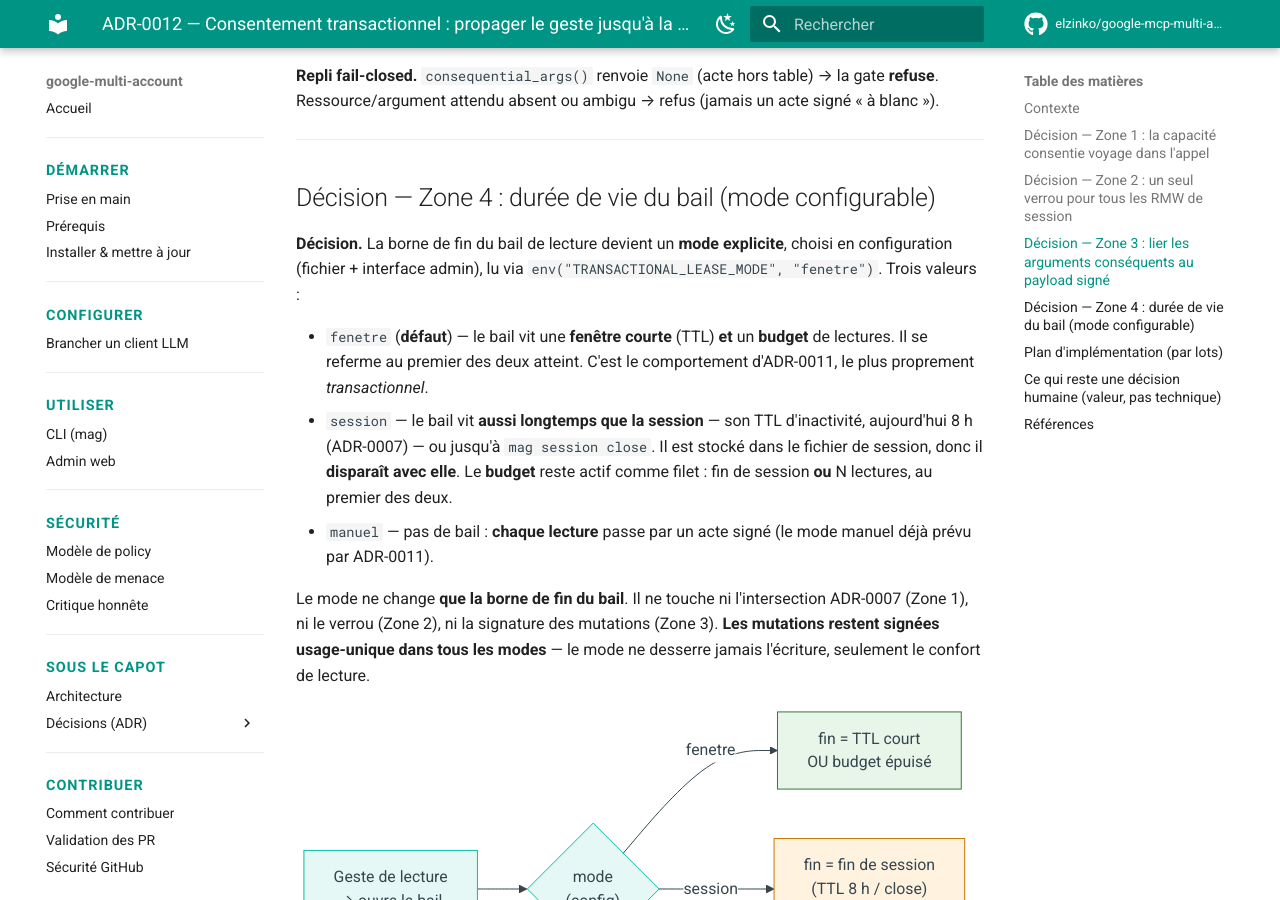
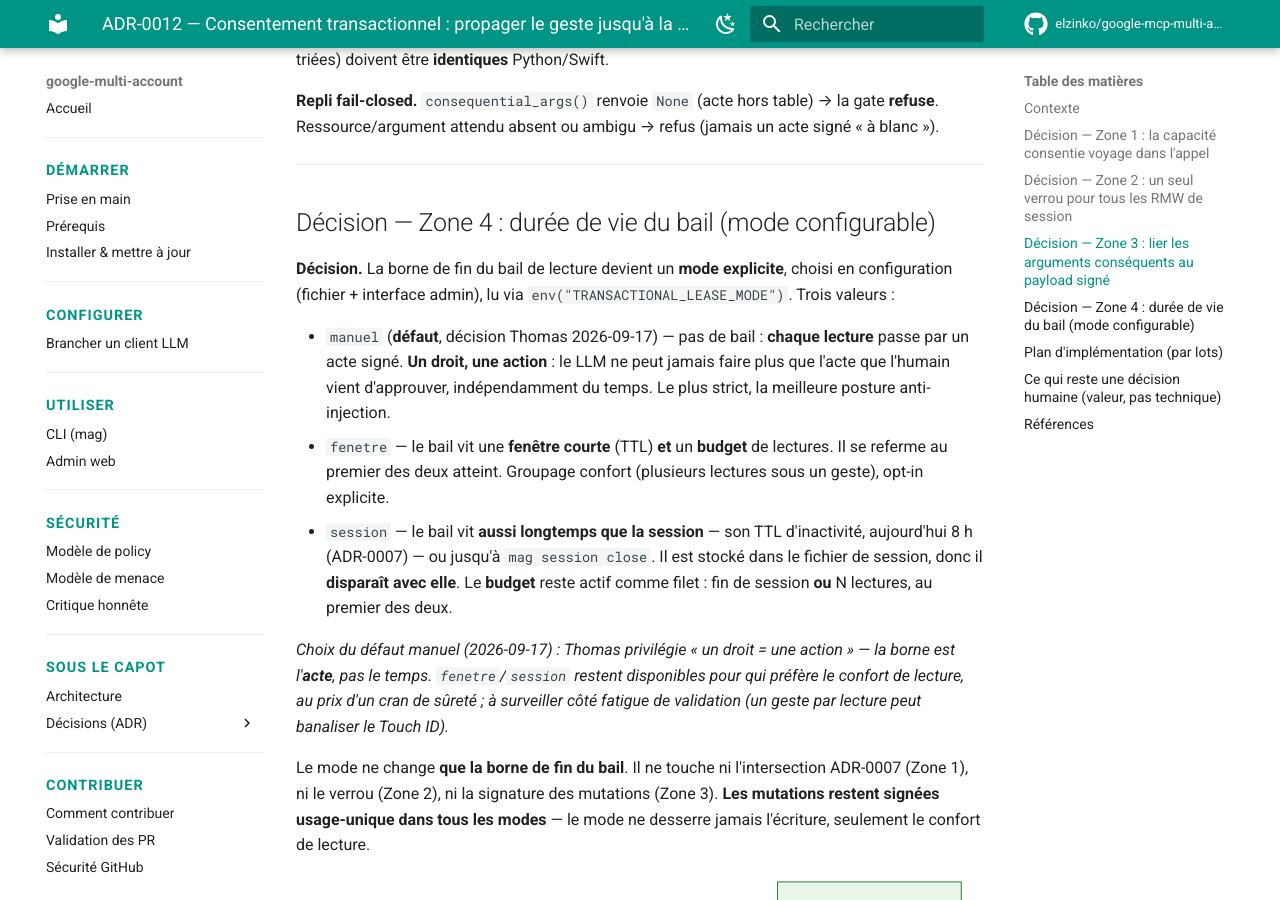
Before and after one commit to elzinko/google-mcp-multi-account, an MkDocs documentation site: the page built from docs/adr/ADR-0012-consentement-transactionnel-propagation.md, in a window 1280 px wide and 900 px high, scrolled down 5276 px. Built offline with MkDocs 1.6.1 and Material for MkDocs 9.7.7, drawn with Linux system fonts in a browser that asks for light colours; comment, search, counter and statistics services are not loaded; some of the changed text lies outside the part shown.

Commit message:
feat(transactional): défaut = mode manuel — un droit, une action (décision Thomas)
La borne du consentement de lecture par défaut n'est plus le temps mais
l'ACTE : `transactional_lease_mode()` défaut = `manuel` (chaque lecture
signée), et repli fail-closed = `manuel` (le plus strict). Seul un opt-in
explicite `fenetre`/`session` ouvre le groupage de lectures.

Rationale (Thomas 2026-09-17) : « un droit, une action » — le LLM ne peut
jamais faire plus que l'acte approuvé, indépendamment du temps. Les
mutations l'étaient déjà (signées par acte) ; la lecture s'aligne. Piège
assumé : un geste par lecture peut fatiguer la validation — `fenetre`
reste disponible pour le confort.

Tests ajustés (fenetre explicite là où le groupage est testé ; défaut =
manuel ; repli inconnu → manuel). ADR-0012 Zone 4 + fiche mis à jour.
Suite 578/578.

Co-Authored-By: Claude Opus 4.8 <noreply@anthropic.com>

```diff
--- a/docs/adr/ADR-0012-consentement-transactionnel-propagation.md
+++ b/docs/adr/ADR-0012-consentement-transactionnel-propagation.md
@@ -5,7 +5,7 @@
 **Décideurs** : Thomas (mainteneur)
 **Raffine** : [ADR-0011](ADR-0011-consentement-transactionnel.md) · s'appuie sur [ADR-0007](ADR-0007-droits-par-session.md), [ADR-0005](ADR-0005-elicitation-signee-v2.md)
 
-> **TL;DR** — ADR-0011 a posé le *quoi* du consentement transactionnel (bail de lecture, acte de mutation signé usage-unique, retrait jamais LLM-dépendant). Trois rondes de revue Codex ont montré que le *comment* fuyait par trois trous : le geste réussissait dans la **gateway** mais le **broker** refusait quand même (il recalculait des capacités vides), des écritures de session concurrentes s'écrasaient, et la signature ne liait pas les vrais arguments de l'acte. Cet ADR tranche les trois **en amont** pour qu'une seule implémentation propre remplace les rustines : (1) la capacité consentie **voyage dans l'appel** et devient la source unique côté broker ; (2) **tous** les read-modify-write de session passent par **un seul verrou** ; (3) les arguments conséquents entrent dans le **payload signé** via une **table explicite**, acte non mappé = refus. S'y ajoute un **réglage produit** (Zone 4) : la **durée de vie du bail** devient un mode configurable — fenêtre courte (défaut), liée à la session, ou manuel — choisi en config/admin, sans jamais desserrer la signature des mutations. *L'outil vérifie, l'humain autorise, le LLM propose.*
+> **TL;DR** — ADR-0011 a posé le *quoi* du consentement transactionnel (bail de lecture, acte de mutation signé usage-unique, retrait jamais LLM-dépendant). Trois rondes de revue Codex ont montré que le *comment* fuyait par trois trous : le geste réussissait dans la **gateway** mais le **broker** refusait quand même (il recalculait des capacités vides), des écritures de session concurrentes s'écrasaient, et la signature ne liait pas les vrais arguments de l'acte. Cet ADR tranche les trois **en amont** pour qu'une seule implémentation propre remplace les rustines : (1) la capacité consentie **voyage dans l'appel** et devient la source unique côté broker ; (2) **tous** les read-modify-write de session passent par **un seul verrou** ; (3) les arguments conséquents entrent dans le **payload signé** via une **table explicite**, acte non mappé = refus. S'y ajoute un **réglage produit** (Zone 4) : la **durée de vie du bail** devient un mode configurable — **manuel (défaut : un droit, une action)**, fenêtre courte, ou liée à la session — choisi en config/admin, sans jamais desserrer la signature des mutations. *L'outil vérifie, l'humain autorise, le LLM propose.*
 
 ---
 
@@ -135,11 +135,13 @@ Table initiale (surface de mutation réellement exposée par les tools MCP) :
 
 ## Décision — Zone 4 : durée de vie du bail (mode configurable)
 
-**Décision.** La borne de fin du bail de lecture devient un **mode explicite**, choisi en configuration (fichier + interface admin), lu via `env("TRANSACTIONAL_LEASE_MODE", "fenetre")`. Trois valeurs :
+**Décision.** La borne de fin du bail de lecture devient un **mode explicite**, choisi en configuration (fichier + interface admin), lu via `env("TRANSACTIONAL_LEASE_MODE")`. Trois valeurs :
 
-- `fenetre` (**défaut**) — le bail vit une **fenêtre courte** (TTL) **et** un **budget** de lectures. Il se referme au premier des deux atteint. C'est le comportement d'ADR-0011, le plus proprement *transactionnel*.
+- `manuel` (**défaut**, décision Thomas 2026-09-17) — pas de bail : **chaque lecture** passe par un acte signé. **Un droit, une action** : le LLM ne peut jamais faire plus que l'acte que l'humain vient d'approuver, indépendamment du temps. Le plus strict, la meilleure posture anti-injection.
+- `fenetre` — le bail vit une **fenêtre courte** (TTL) **et** un **budget** de lectures. Il se referme au premier des deux atteint. Groupage confort (plusieurs lectures sous un geste), opt-in explicite.
 - `session` — le bail vit **aussi longtemps que la session** — son TTL d'inactivité, aujourd'hui 8 h (ADR-0007) — ou jusqu'à `mag session close`. Il est stocké dans le fichier de session, donc il **disparaît avec elle**. Le **budget** reste actif comme filet : fin de session **ou** N lectures, au premier des deux.
-- `manuel` — pas de bail : **chaque lecture** passe par un acte signé (le mode manuel déjà prévu par ADR-0011).
+
+*Choix du défaut manuel (2026-09-17) : Thomas privilégie « un droit = une action » — la borne est l'**acte**, pas le temps. `fenetre`/`session` restent disponibles pour qui préfère le confort de lecture, au prix d'un cran de sûreté ; à surveiller côté fatigue de validation (un geste par lecture peut banaliser le Touch ID).*
 
 Le mode ne change **que la borne de fin du bail**. Il ne touche ni l'intersection ADR-0007 (Zone 1), ni le verrou (Zone 2), ni la signature des mutations (Zone 3). **Les mutations restent signées usage-unique dans tous les modes** — le mode ne desserre jamais l'écriture, seulement le confort de lecture.
 
@@ -164,7 +166,7 @@ flowchart LR
 
 **Conséquences.** Un cran de config de plus, lu par `env()` et exposé dans l'admin (panneau policy / transactionnel). Le mode `session` est **plus confortable** mais **moins strict** : un bail qui vit 8 h ressemble à l'ancien « déverrouillé pour la journée » qu'ADR-0011 remplaçait. Le **budget de lectures** est ce qui le garde borné. Trade-off à assumer côté produit (cf. décision humaine #1).
 
-**Repli fail-closed.** Valeur de mode absente ou inconnue → `fenetre` (le plus strict). Flag illisible → `fenetre`. Jamais un défaut permissif.
+**Repli fail-closed.** Valeur de mode absente, illisible ou inconnue → `manuel` (le plus strict — un geste par acte). Seul un opt-in **explicite** `fenetre`/`session` desserre la lecture ; jamais un défaut permissif.
 
 ---
 
@@ -187,7 +189,7 @@ Ordre choisi : assainir la base (verrou) **avant** d'y brancher la propagation,
 
 ## Ce qui reste une décision **humaine** (valeur, pas technique)
 
-1. **Réglages par défaut du bail** — le **mode** de durée de vie par défaut (Zone 4 : `fenetre` proposé, le plus strict) **et** ses valeurs (aujourd'hui TTL 90 s / budget 20 opérations). Curseur produit friction ⇄ sûreté. À valider par Thomas.
+1. **Réglages par défaut du bail** — mode par défaut **tranché : `manuel`** (2026-09-17, « un droit une action »). Les valeurs TTL/budget (aujourd'hui 90 s / 20) ne servent que si l'on active `fenetre`/`session` ; à calibrer le jour où l'on veut le confort de lecture.
 2. **Périmètre `bound_args` pour Gmail** : signer le **corps** du brouillon (ou son hash) ou seulement `to`/`cc`/`subject` ? Proposition : `to`/`cc`/`subject` (aucun tool n'*envoie* ; le corps est volumineux et volatil). Arbitrage fidélité ⇄ ergonomie.
 3. **Faire le lot 5 dans ce POC ?** Lier la cap au reçu signé côté broker, ou assumer le modèle coopératif (loopback + token) comme le reste d'ADR-0007. **Décision de posture de sécurité**, pas d'implémentation.
 
```
Also changed, not shown: features/20260911135931576_deverrouillage-transactionnel-vs-minutes.md (+2 -2 lines), 2 other files.
